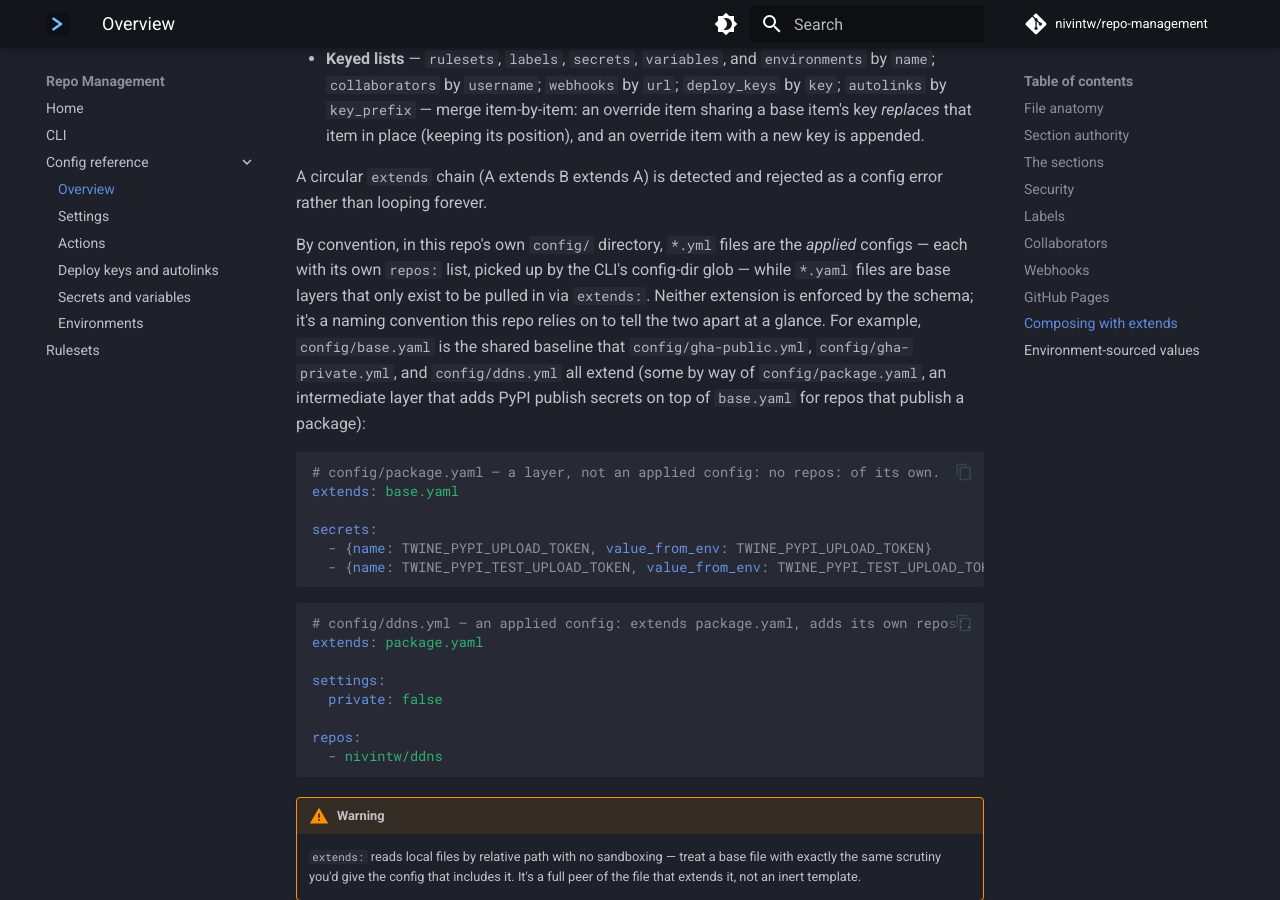
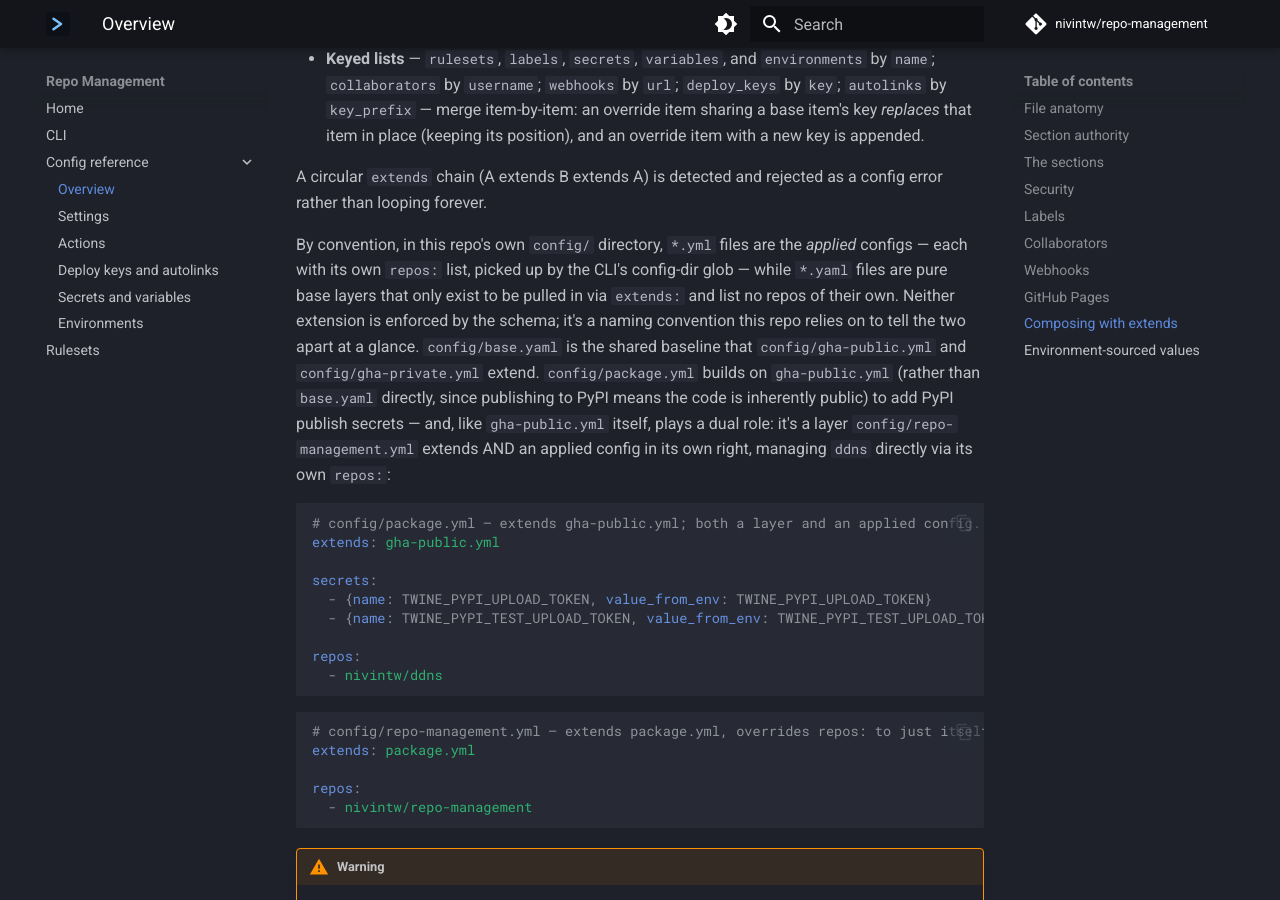
Before and after one commit to nivintw/repo-management, an MkDocs documentation site: the page built from docs/config.md, in a window 1280 px wide and 900 px high, scrolled down 6497 px. Built offline with MkDocs 1.6.1 and Material for MkDocs 9.7.7, drawn with Linux system fonts in a browser that asks for light colours; comment, search, counter and statistics services are not loaded.

Commit message:
fix: Flip public repos to workflow-based Pages, fold ddns into package.yml
Declare pages: {enabled: true, build_type: workflow} in gha-public.yml for
nivintw-claude-skills, copier-everything, and dotfiles, and enable Pages the
same way for ddns. Part of the fleet-wide migration to workflow-based mkdocs
Pages sites (epic #85); dotfiles is flipped ahead of its own docs migration
(#138) by explicit decision, not by omission.

package.yaml now extends gha-public.yml instead of base.yaml, since a repo
that publishes to PyPI is inherently public — repo-management.yml and ddns no
longer need to redeclare private: false or their own pages block. ddns.yml is
folded directly into the renamed package.yml (which, like gha-public.yml,
plays both roles: a layer repo-management.yml extends, and an applied config
managing ddns directly) since nothing distinguished it from package.yml once
those blocks were removed.

Refs #88

````diff
--- a/docs/config.md
+++ b/docs/config.md
@@ -263,31 +263,33 @@
 
 By convention, in this repo's own `config/` directory, `*.yml` files are the *applied*
 configs — each with its own `repos:` list, picked up by the CLI's config-dir glob — while
-`*.yaml` files are base layers that only exist to be pulled in via `extends:`. Neither
-extension is enforced by the schema; it's a naming convention this repo relies on to tell
-the two apart at a glance. For example, `config/base.yaml` is the shared baseline that
-`config/gha-public.yml`, `config/gha-private.yml`, and `config/ddns.yml` all extend (some by
-way of `config/package.yaml`, an intermediate layer that adds PyPI publish secrets on top of
-`base.yaml` for repos that publish a package):
+`*.yaml` files are pure base layers that only exist to be pulled in via `extends:` and list
+no repos of their own. Neither extension is enforced by the schema; it's a naming convention
+this repo relies on to tell the two apart at a glance. `config/base.yaml` is the shared
+baseline that `config/gha-public.yml` and `config/gha-private.yml` extend. `config/package.yml`
+builds on `gha-public.yml` (rather than `base.yaml` directly, since publishing to PyPI means
+the code is inherently public) to add PyPI publish secrets — and, like `gha-public.yml`
+itself, plays a dual role: it's a layer `config/repo-management.yml` extends AND an applied
+config in its own right, managing `ddns` directly via its own `repos:`:
 
 ```yaml
-# config/package.yaml — a layer, not an applied config: no repos: of its own.
-extends: base.yaml
+# config/package.yml — extends gha-public.yml; both a layer and an applied config.
+extends: gha-public.yml
 
 secrets:
   - {name: TWINE_PYPI_UPLOAD_TOKEN, value_from_env: TWINE_PYPI_UPLOAD_TOKEN}
   - {name: TWINE_PYPI_TEST_UPLOAD_TOKEN, value_from_env: TWINE_PYPI_TEST_UPLOAD_TOKEN}
+
+repos:
+  - nivintw/ddns
 ```
 
 ```yaml
-# config/ddns.yml — an applied config: extends package.yaml, adds its own repos:.
-extends: package.yaml
-
-settings:
-  private: false
+# config/repo-management.yml — extends package.yml, overrides repos: to just itself.
+extends: package.yml
 
 repos:
-  - nivintw/ddns
+  - nivintw/repo-management
 ```
 
 !!! warning
````
Also changed, not shown: 10 other files.
